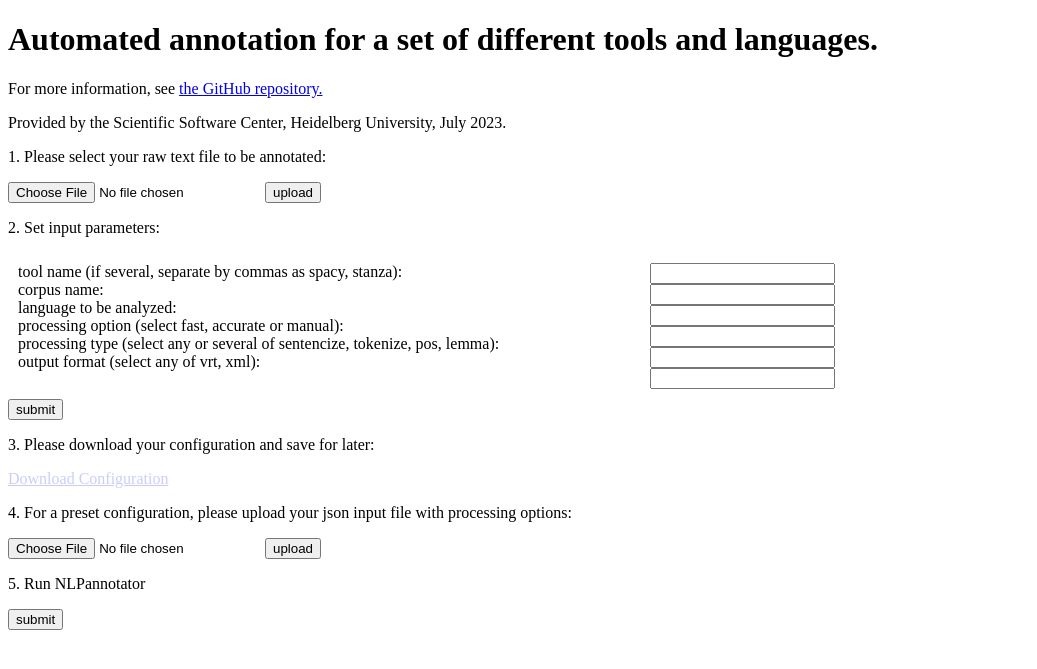
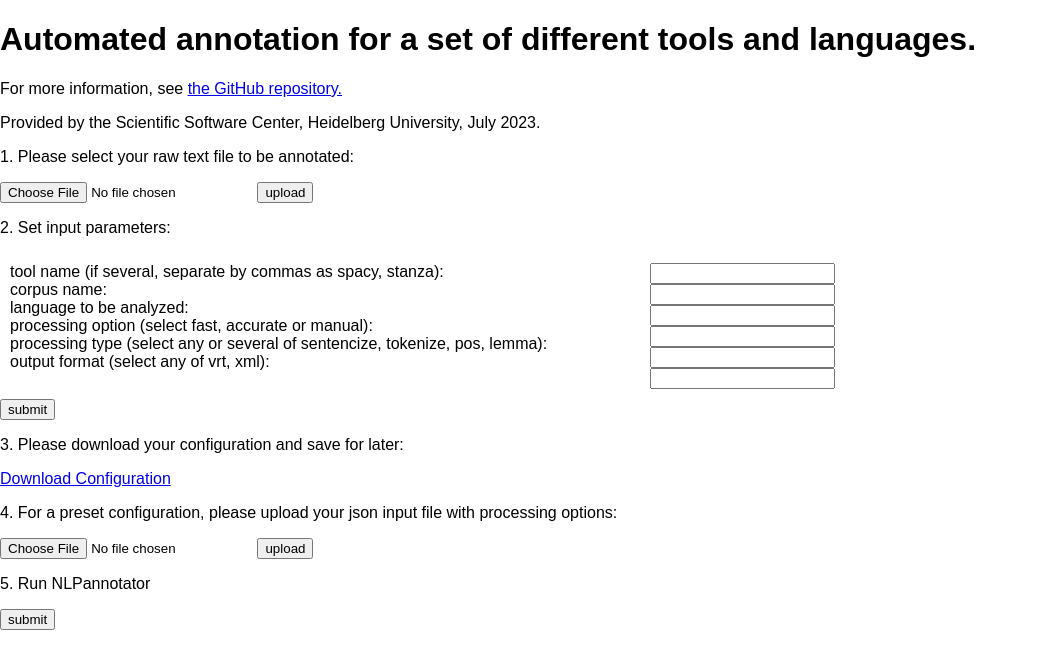
Before and after one commit to ssciwr/frontend-template-flask, a Flask app: page / in a window 1280 px wide. Shown: the top 669 px of the page, without its empty margins (0-1037 px from the left). Run offline with Flask 2, Linux system fonts and the light colour scheme.

Commit message:
clean up templates

```diff
--- a/app.py
+++ b/app.py
@@ -29,7 +29,7 @@ def main_index():
         form_adapter.adapt(request, flash_text)
 
     return render_template(
-        "html/index.html",
+        "index.html",
         f_text0=flash_text["circle"],
         f_text1=flash_text["cube"],
         f_text2=flash_text["js_cached"],
--- /dev/null
+++ b/static/css/main.css
@@ -0,0 +1,33 @@
+body {
+    margin: 0;
+    font-family: sans-serif;
+
+}
+.row {
+    display: flex;
+    flex-wrap: wrap;
+  }
+/* Create two equal columns that floats next to each other */
+.column {
+  flex: 40%;
+  padding: 10px;
+}
+.row:after {
+  content: "";
+  display: table;
+  clear: both;
+}
+
+.markdown-body {
+    box-sizing: border-box;
+    min-width: 200px;
+    max-width: 980px;
+    margin: 0 auto;
+    padding: 45px;
+}
+
+@media (max-width: 767px) {
+    .markdown-body {
+        padding: 15px;
+    }
+}
--- /dev/null
+++ b/templates/base.html
@@ -0,0 +1,12 @@
+<!DOCTYPE html>
+<html lang="en">
+<head>
+    <meta charset="UTF-8">
+    <meta name="viewport" content="width=device-width, initial-scale=1">
+    <link rel="stylesheet" href="{{ url_for('static', filename='css/main.css') }}">
+    {% block head %} {% endblock %}
+</head>
+<body>
+    {% block body %}{% endblock %}
+</body>
+</html>
--- a/templates/html/index.html
+++ b/templates/index.html
@@ -1,10 +1,8 @@
-<!DOCTYPE html>
-<html lang="en">
-<head>
-    <meta charset="UTF-8">
-    <title> NLPannotator Frontend </title>
-    <meta name="viewport" content="width=device-width, initial-scale=1">
-    <script type="text/javascript">
+{% extends 'base.html' %}
+
+{% block head %}
+<title> NLPannotator Frontend </title>
+<script type="text/javascript">
     function selectFile(fnUpload) {
         var filename = fnUpload.value;
         var mime = filename.toLowerCase().substr(filename.lastIndexOf("."));
@@ -15,8 +13,9 @@
         }
     }
     </script>
-</head>
-<body>
+{% endblock %}
+
+{% block body %}
 <h1>Automated annotation for a set of different tools and languages.</h1>
 <p>For more information, see <a href="https://github.com/ssciwr/argumentation-management">the GitHub repository.</a></p>
 <p>Provided by the Scientific Software Center, Heidelberg University, July 2023.</p>
@@ -31,23 +30,6 @@
 
 <p>2. Set input parameters:</p>
 <form method="post" action="/">
-    <style>
-        * {
-          box-sizing: border-box;
-        }
-        /* Create two equal columns that floats next to each other */
-        .column {
-          float: left;
-          width: 50%;
-          padding: 10px;
-        }
-        .row:after {
-          content: "";
-          display: table;
-          clear: both;
-        }
-        </style>
-
         <div class="row">
           <div class="column">
             <label>tool name (if several, separate by commas as spacy, stanza):</label> <br>
@@ -72,7 +54,7 @@
 <p>{{f_text1}}</p>
 
 <p>3. Please download your configuration and save for later:</p>
-<a href="download/{{file_path}}" target=_blank style="{{dstyle}}">Download Configuration</a>
+<a href="download/{{file_path}}" target=_blank >Download Configuration</a>
 
 <p>4. For a preset configuration, please upload your json input file with processing options:</p>
 <form method="post" enctype="multipart/form-data" action="upload">
@@ -97,6 +79,4 @@
 </form>
 <p>{{f_text3}}</p>
 
-
-</body>
-</html>
+{% endblock %}
```
Also changed, not shown: statics/html/css/main.css (deleted, +0 -13 lines), static/js/main.js (added), static/json/input.json (renamed from statics/json/input.json), 1 other file.
